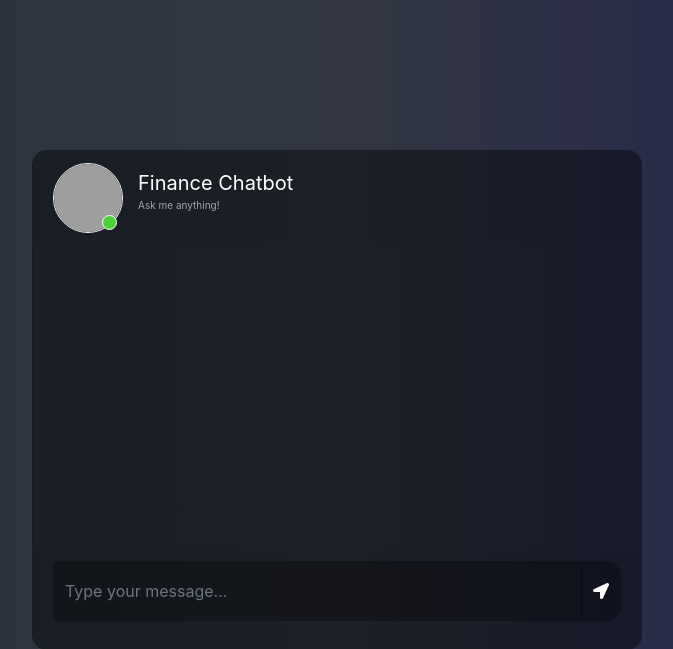
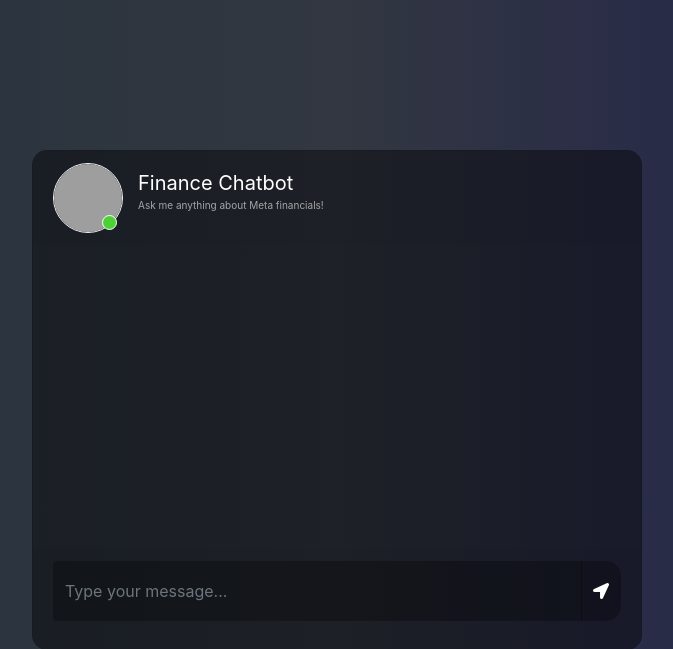
Before and after one commit to Shihamfm/Finance_Chatbot, a Flask app: page / in a window 1280 px wide. Shown: the top 649 px of the page, without its empty margins (303-976 px from the left). Run offline with Flask 3, Linux system fonts and the light colour scheme; some libraries are stand-ins or nearby versions; grey boxes are pictures that could not be loaded.

Commit message:
Fixed the image for web interface

```diff
--- a/templates/chat.html
+++ b/templates/chat.html
@@ -27,7 +27,7 @@
 								</div>
 								<div class="user_info">
 									<span>Finance Chatbot</span>
-									<p>Ask me anything!</p>
+									<p>Ask me anything about Meta financials!</p>
 								</div>
 							</div>
 						</div>
@@ -69,7 +69,7 @@
 						type: "POST",
 						url: "/get",
 					}).done(function(data) {
-						var botHtml = '<div class="d-flex justify-content-start mb-4"><div class="img_cont_msg"><img src="https://cdn-icons-png.flaticon.com/512/387/387569.png" class="rounded-circle user_img_msg"></div><div class="msg_cotainer">' + data + '<span class="msg_time">' + str_time + '</span></div></div>';
+						var botHtml = '<div class="d-flex justify-content-start mb-4"><div class="img_cont_msg"><img src="https://thumbs.dreamstime.com/b/man-customer-care-service-support-icon-vector-flat-color-pictogram-illustration-person-profile-human-avatar-call-centre-98003383.jpg" class="rounded-circle user_img" class="rounded-circle user_img_msg"></div><div class="msg_cotainer">' + data + '<span class="msg_time">' + str_time + '</span></div></div>';
 						$("#messageFormeight").append($.parseHTML(botHtml));
 					});
 					event.preventDefault();
```
